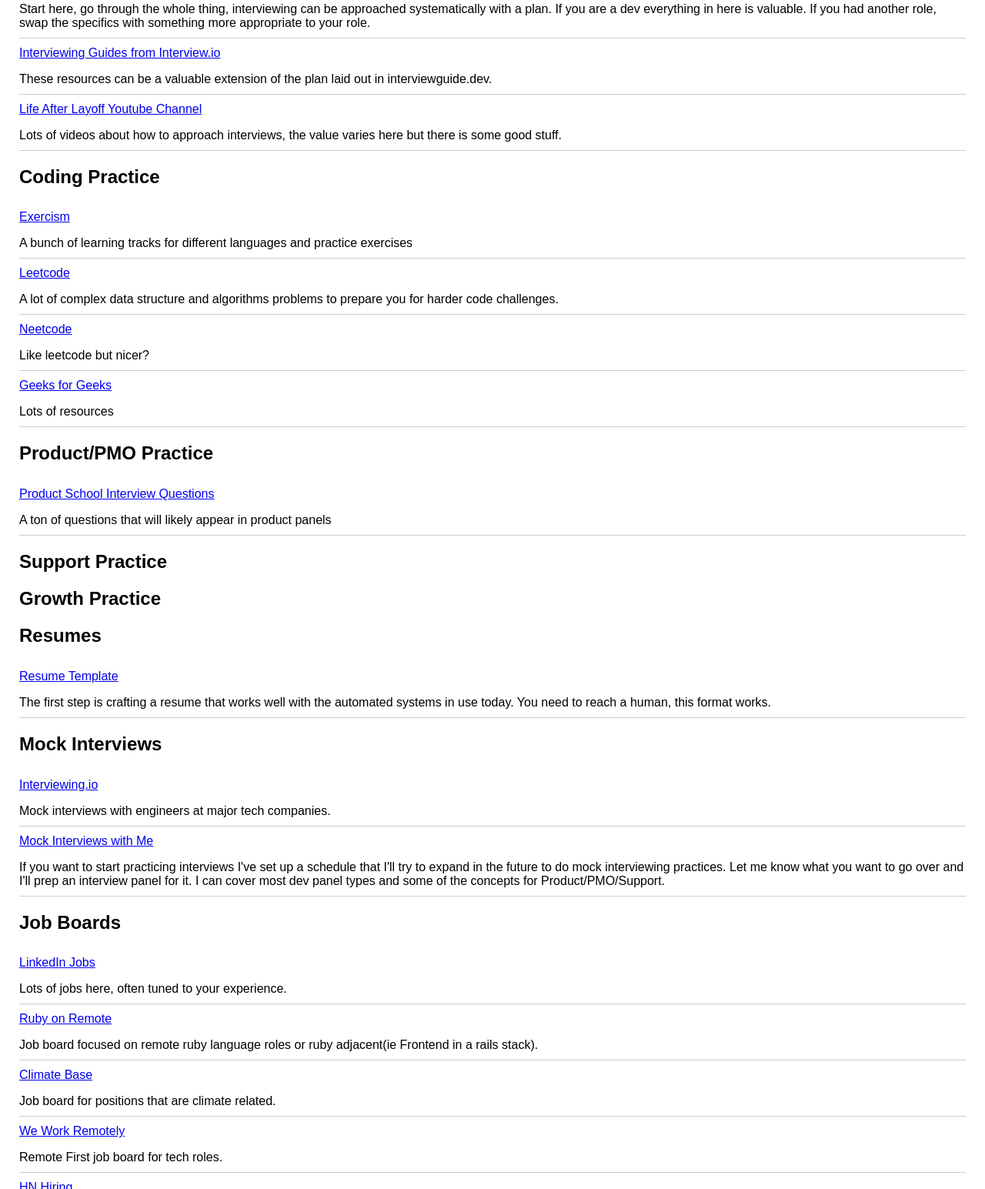
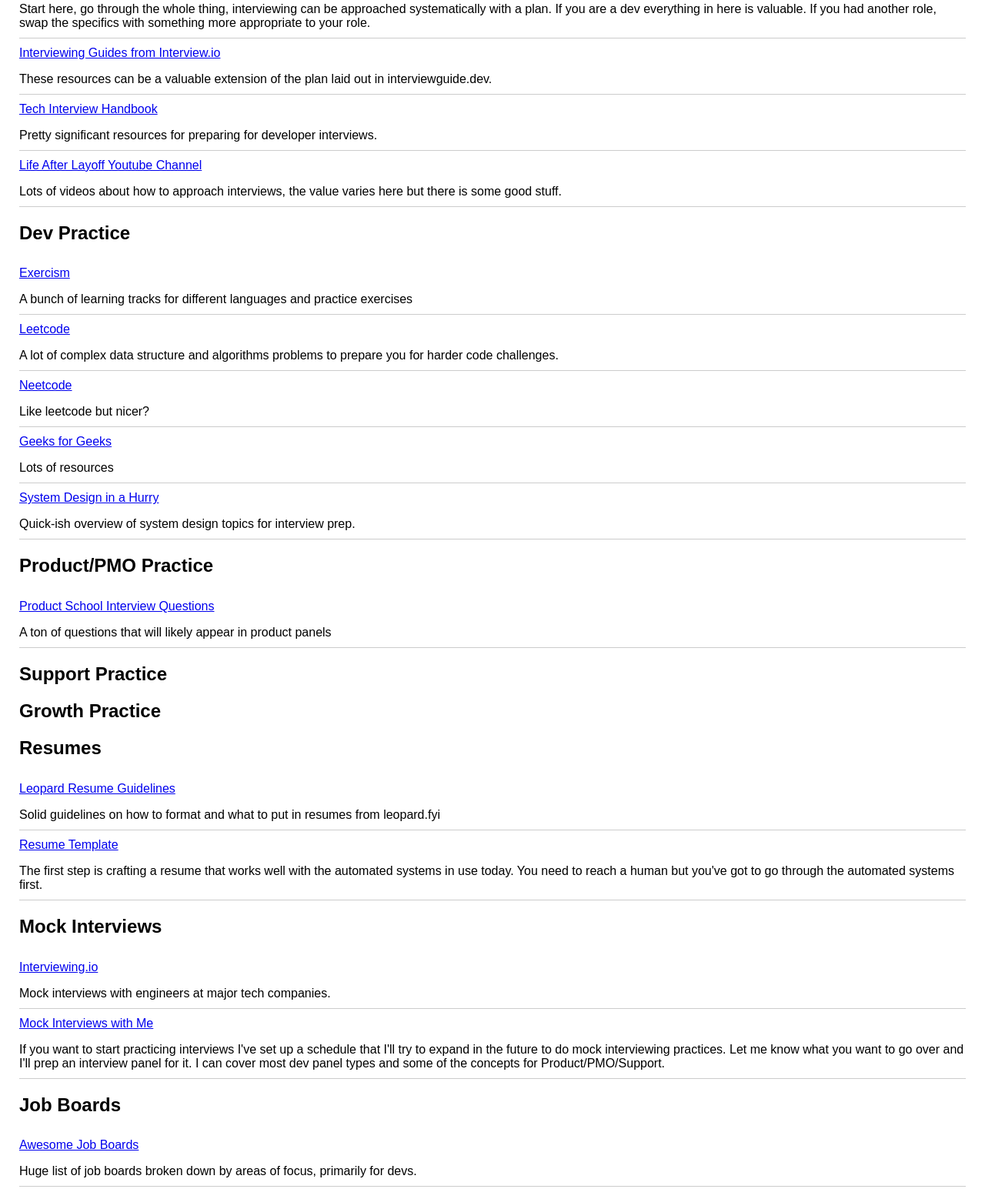
Before and after one commit to bnbry/interview-resources, a plain HTML site: page index.html in a window 1280 px wide. Shown: the part 298-1843 px from the top of the page at 77% size. Drawn offline with Linux system fonts and the light colour scheme.

Commit message:
Add more resources

```diff
--- a/index.html
+++ b/index.html
@@ -49,6 +49,7 @@
     <main>
       <h2>Slack Community</h2>
       <p>There is an ex-EasyPost slack community that you can join and interact with others impacted by this reduction as well as get support for interviewing. Send me a message on <a href="https://www.linkedin.com/in/matthew-banbury-65404b180/">LinkedIn</a>(https://www.linkedin.com/in/matthew-banbury-65404b180/) and I'll get you an invite.</p>
+
       <h2>Interview Guides</h2>
       <ul class="links">
         <li class="link">
@@ -60,11 +61,16 @@
           <p>These resources can be a valuable extension of the plan laid out in interviewguide.dev.</p>
         </li>
         <li class="link">
+          <a target="_blank" href="https://www.techinterviewhandbook.org/">Tech Interview Handbook</a>
+          <p>Pretty significant resources for preparing for developer interviews.</p>
+        </li>
+        <li class="link">
           <a target="_blank" href="https://www.youtube.com/@ALifeAfterLayoff">Life After Layoff Youtube Channel</a>
           <p>Lots of videos about how to approach interviews, the value varies here but there is some good stuff.</p>
         </li>
       </ul>
-      <h2>Coding Practice</h2>
+
+      <h2>Dev Practice</h2>
       <ul class="links">
         <li class="link">
           <a target="_blank" href="https://exercism.org">Exercism</a>
@@ -82,7 +88,12 @@
           <a target="_blank" href="https://www.geeksforgeeks.org/">Geeks for Geeks</a>
           <p>Lots of resources</p>
         </li>
+        <li class="link">
+          <a target="_blank" href="https://www.hellointerview.com/learn/system-design/in-a-hurry/introduction">System Design in a Hurry</a>
+          <p>Quick-ish overview of system design topics for interview prep.</p>
+        </li>
       </ul>
+
       <h2>Product/PMO Practice</h2>
       <ul class="links">
         <li class="link">
@@ -90,15 +101,27 @@
           <p>A ton of questions that will likely appear in product panels</p>
         </li>
       </ul>
+
       <h2>Support Practice</h2>
+      <ul class="links">
+      </ul>
+
       <h2>Growth Practice</h2>
+      <ul class="links">
+      </ul>
+
       <h2>Resumes</h2>
       <ul class="links">
         <li class="link">
+          <a target="_blank" href="https://leopard.fyi/blog/leopardfyi-resume-guidelines">Leopard Resume Guidelines</a>
+          <p>Solid guidelines on how to format and what to put in resumes from leopard.fyi</p>
+        </li>
+        <li class="link">
           <a target="_blank" href="https://www.resumemate.io/resume-builder">Resume Template</a>
-          <p>The first step is crafting a resume that works well with the automated systems in use today. You need to reach a human, this format works.</p>
+          <p>The first step is crafting a resume that works well with the automated systems in use today. You need to reach a human but you've got to go through the automated systems first.</p>
         </li>
       </ul>
+
       <h2>Mock Interviews</h2>
       <ul class="links">
         <li class="link">
@@ -110,8 +133,13 @@
           <p>If you want to start practicing interviews I've set up a schedule that I'll try to expand in the future to do mock interviewing practices. Let me know what you want to go over and I'll prep an interview panel for it. I can cover most dev panel types and some of the concepts for Product/PMO/Support.</p>
         </li>
       </ul>
+
       <h2>Job Boards</h2>
       <ul class="links">
+        <li class="link">
+          <a target="_blank" href="https://github.com/emredurukn/awesome-job-boards">Awesome Job Boards</a>
+          <p>Huge list of job boards broken down by areas of focus, primarily for devs.</p>
+        </li>
         <li class="link">
           <a target="_blank" href="https://www.linkedin.com/jobs/">LinkedIn Jobs</a>
           <p>Lots of jobs here, often tuned to your experience.</p>
@@ -149,6 +177,7 @@
           <p>Engineer roles open at YC companies.</p>
         </li>
       </ul>
+
       <h2>Companies Hiring</h2>
       <ul class="links">
         <li class="link">
```
